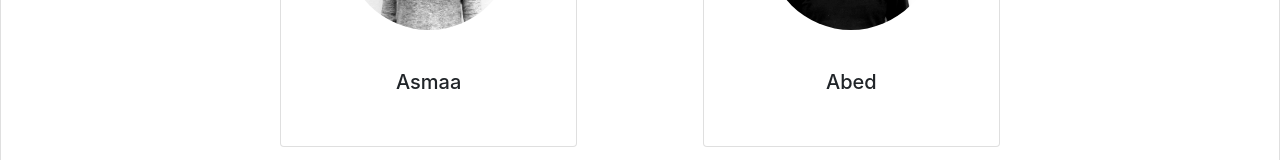
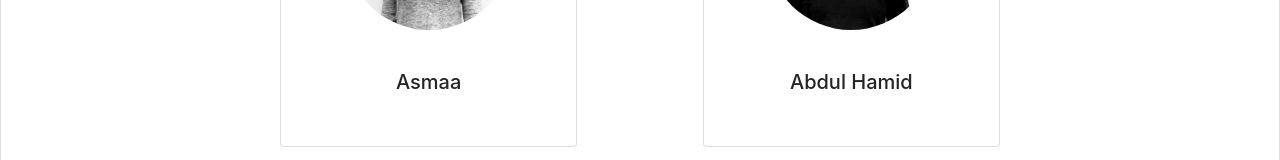
Before and after one commit to pratima-shegokar/perflow, a React (Create React App) app in the folder frontend/: page /AboutUs in a window 1280 px wide. Shown: the part 1172-1332 px from the top of the page. Built offline with nearby package versions, Linux system fonts and the light colour scheme.

Commit message:
Fixed Abed's name on About Us

```diff
--- a/frontend/src/components/about/AboutUs.js
+++ b/frontend/src/components/about/AboutUs.js
@@ -91,7 +91,7 @@ class AboutUs extends React.Component {
                                     <img className="rounded-circle" src="./aboutUs-Abed.jpg" alt="..." />
                                 </div>
                                 <div className="card-body text-center">
-                                    <h5 className="card-title">Abed</h5>
+                                    <h5 className="card-title">Abdul Hamid</h5>
                                 </div>
                             </div>
                         </div>
```
